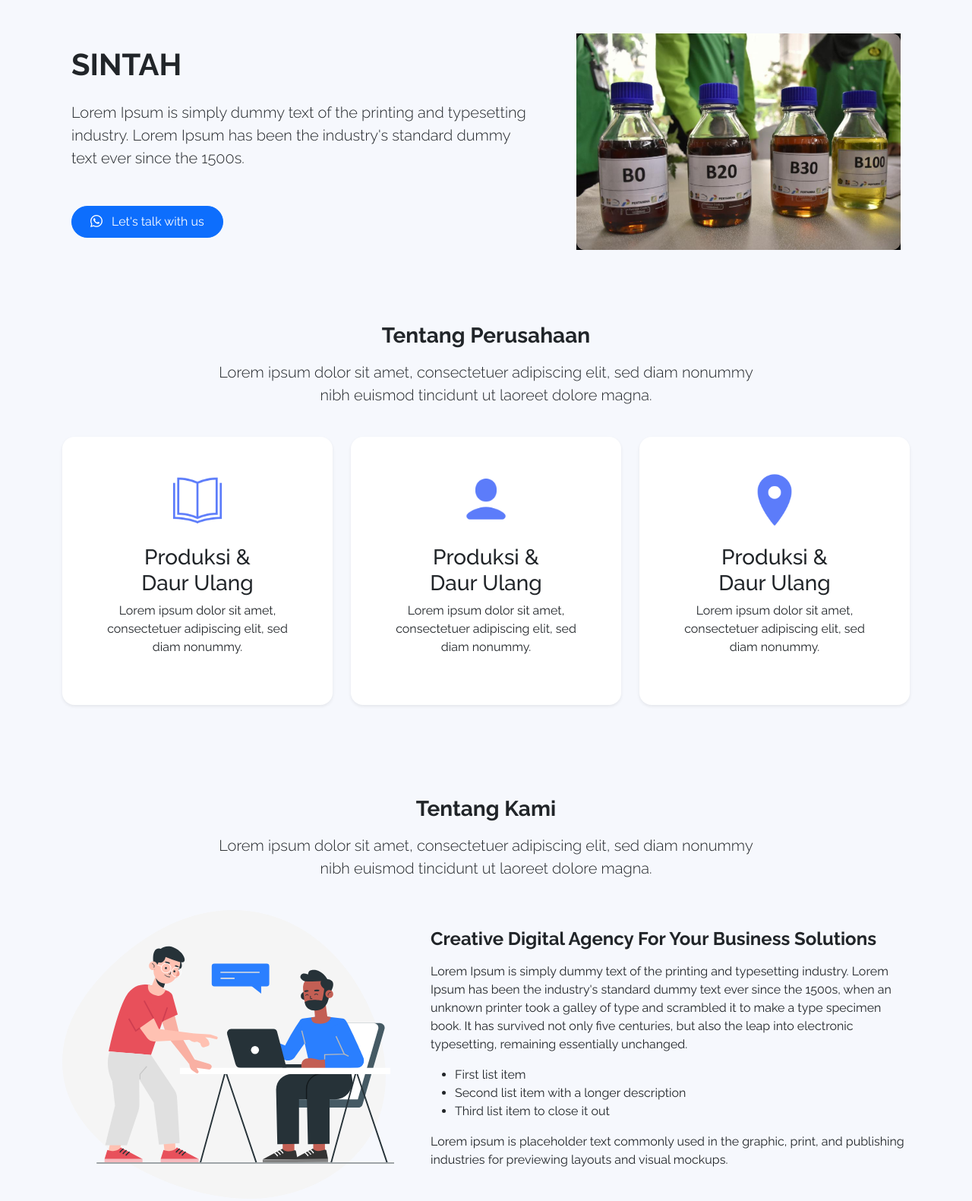
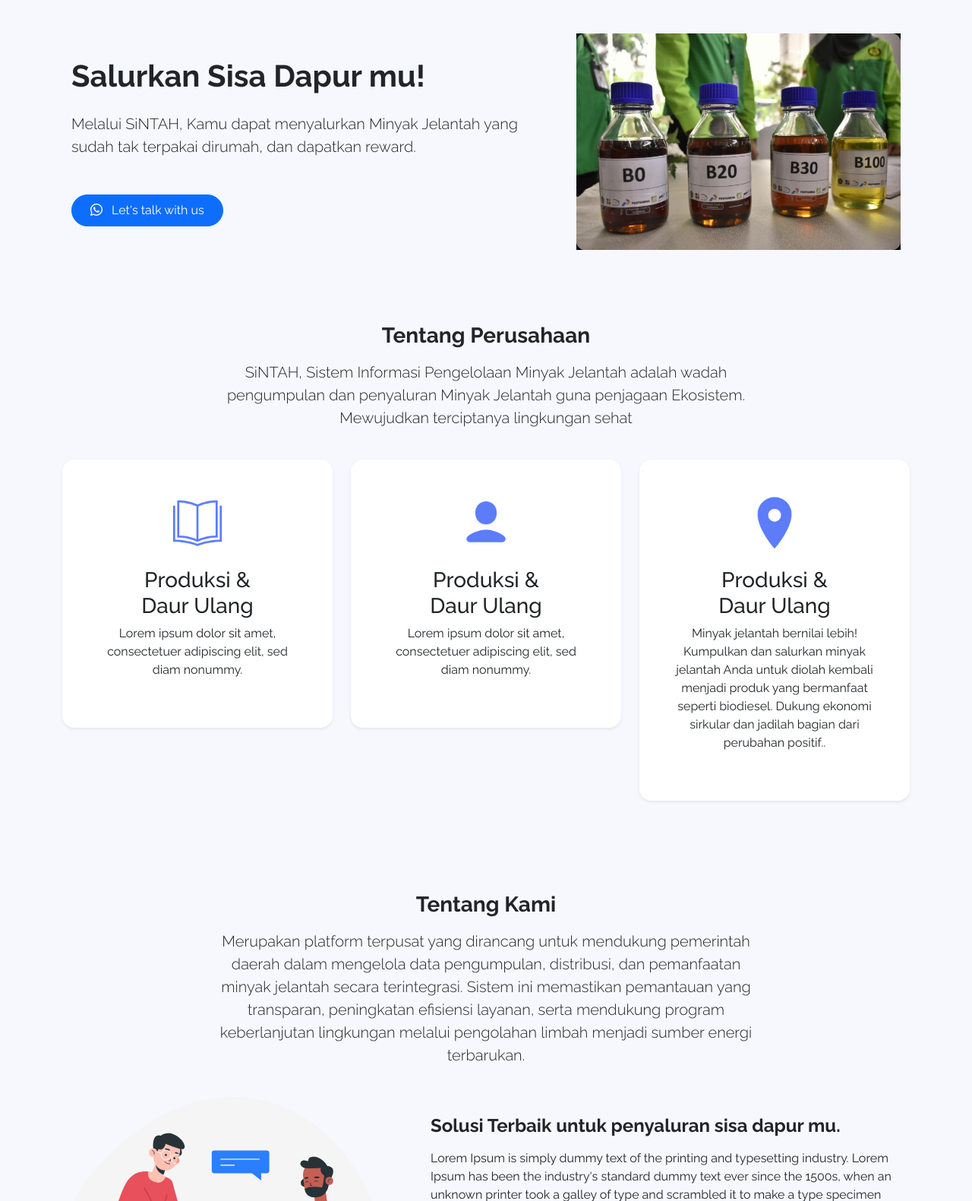
Before and after one commit to riyadi22/PWD-K.01-Tester-, a plain HTML site: page index.html in a window 1280 px wide. Shown: the part 100-1681 px from the top of the page at 76% size. Drawn offline with nearby package versions, Linux system fonts and the light colour scheme.

Commit message:
Update index.html
commit #1

```diff
--- a/index.html
+++ b/index.html
@@ -20,7 +20,7 @@
     <meta name="author" content="Indra Styawantoro">
 
     <!-- Title -->
-    <title>Digital Creative</title>
+    <title>SiNTAH</title>
 
     <!-- Favicon icon -->
     <link rel="shortcut icon" href="assets/img/SiNTAH - LOGO PWD.png" type="image/x-icon">
@@ -94,8 +94,8 @@
                     <img src="assets/img/file_2025-12-07_09.48.53.png" class="d-block mx-lg-auto img-fluid" alt="Digital Creative" loading="lazy">
                 </div>
                 <div class="col-lg-7">
-                    <h1 class="fw-bold lh-2 mb-4">SINTAH</h1>
-                    <p class="lead mb-5">Lorem Ipsum is simply dummy text of the printing and typesetting industry. Lorem Ipsum has been the industry's standard dummy text ever since the 1500s.</p>
+                    <h1 class="fw-bold lh-2 mb-4">Salurkan Sisa Dapur mu!</h1>
+                    <p class="lead mb-5">Melalui SiNTAH, Kamu dapat menyalurkan Minyak Jelantah yang sudah tak terpakai dirumah, dan dapatkan reward.</p>
                     <div class="d-grid gap-2 d-md-flex justify-content-md-start">
                         <a href="https://api.whatsapp.com/send?phone=6281377783334&text=Assalamualaikum.." class="btn btn-primary rounded-pill px-4 py-2"><i class="bi bi-whatsapp me-2"></i> Let's talk with us</a>
                     </div>
@@ -108,7 +108,7 @@
     <div class="row">
         <div class="col-lg-8 mx-auto">
             <h3 class="fw-bold lh-2 mb-3">Tentang Perusahaan</h3>
-            <p class="lead">Lorem ipsum dolor sit amet, consectetuer adipiscing elit, sed diam nonummy nibh euismod tincidunt ut laoreet dolore magna.</p>
+            <p class="lead">SiNTAH, Sistem Informasi Pengelolaan Minyak Jelantah adalah wadah pengumpulan dan penyaluran Minyak Jelantah guna penjagaan Ekosistem. Mewujudkan terciptanya lingkungan sehat</p>
         </div>
     </div>
 
@@ -145,7 +145,7 @@
                         <img src="assets/img/icons8-location-100 (1).png" alt="book">
                     </div>
                     <h3>Produksi & <br>Daur Ulang</h3>
-                    <p>Lorem ipsum dolor sit amet, consectetuer adipiscing elit, sed diam nonummy.</p>
+                    <p>Minyak jelantah bernilai lebih! Kumpulkan dan salurkan minyak jelantah Anda untuk diolah kembali menjadi produk yang bermanfaat seperti biodiesel. Dukung ekonomi sirkular dan jadilah bagian dari perubahan positif..</p>
                 </div>
             </div>
         </div>
@@ -158,7 +158,7 @@
             <div class="row">
                 <div class="col-lg-8 mx-auto">
                     <h3 class="fw-bold lh-2 mb-3">Tentang Kami</h3>
-                    <p class="lead">Lorem ipsum dolor sit amet, consectetuer adipiscing elit, sed diam nonummy nibh euismod tincidunt ut laoreet dolore magna.</p>
+                    <p class="lead">Merupakan platform terpusat yang dirancang untuk mendukung pemerintah daerah dalam mengelola data pengumpulan, distribusi, dan pemanfaatan minyak jelantah secara terintegrasi. Sistem ini memastikan pemantauan yang transparan, peningkatan efisiensi layanan, serta mendukung program keberlanjutan lingkungan melalui pengolahan limbah menjadi sumber energi terbarukan.</p>
                 </div>
             </div>
 
@@ -167,7 +167,7 @@
                     <img src="assets/img/about.svg" class="d-block mx-lg-auto img-fluid" alt="Digital Creative" loading="lazy">
                 </div>
                 <div class="col-lg-7">
-                    <h4 class="fw-bold lh-2 mb-3">Creative Digital Agency For Your Business Solutions</h4>
+                    <h4 class="fw-bold lh-2 mb-3">Solusi Terbaik untuk penyaluran sisa dapur mu.</h4>
                     <p>Lorem Ipsum is simply dummy text of the printing and typesetting industry. Lorem Ipsum has been the industry's standard dummy text ever since the 1500s, when an unknown printer took a galley of type and scrambled it to make a type specimen book. It has survived not only five centuries, but also the leap into electronic typesetting, remaining essentially unchanged.</p>
                     <ul>
                         <li>First list item</li>
```
